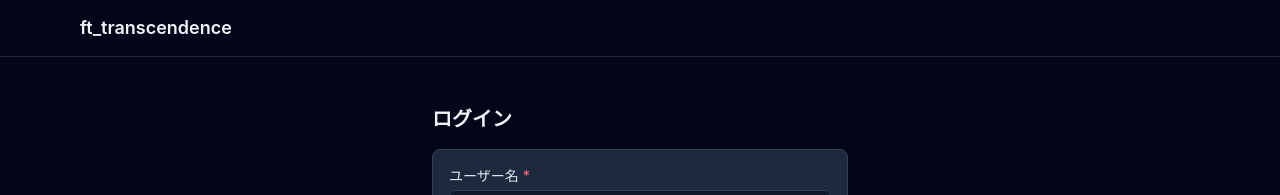
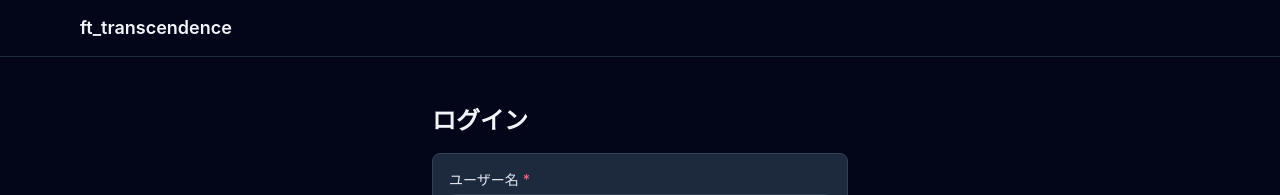
Before and after one commit to samatsum/ft_Transcendence, a React (Vite) app in the folder app/frontend/: page /login in a window 1280 px wide. Shown: the top 195 px of the page. Built offline with nearby package versions, Linux system fonts and the light colour scheme; no server answers.

Commit message:
33行目heading-mdをheading-lgに修正

```diff
--- a/app/frontend/src/pages/LoginPage.tsx
+++ b/app/frontend/src/pages/LoginPage.tsx
@@ -30,7 +30,7 @@ export default function LoginPage() {
 
 	return (
 		<div className="mx-auto flex max-w-md flex-col gap-4 px-4 py-12">
-			<h1 className="text-heading-md">ログイン</h1>
+			<h1 className="text-heading-lg">ログイン</h1>
 
 			<Card>
 				<form className="flex flex-col gap-4" onSubmit={handleSubmit}>
```
